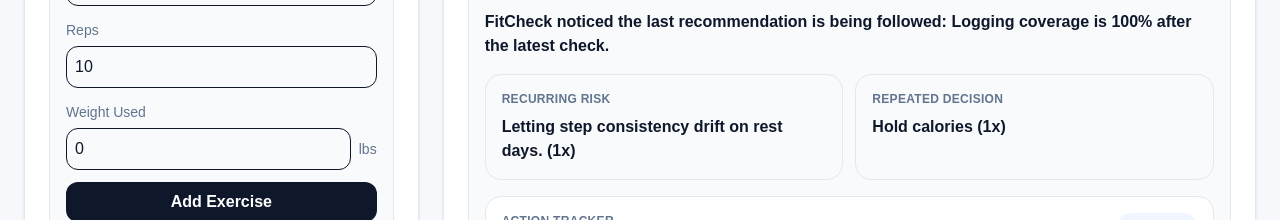
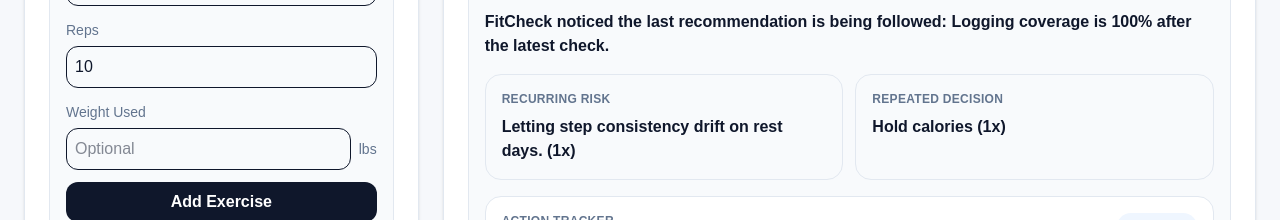
Before and after one commit to ayushs36/fitcheck-ai, a Next.js app: page / in a window 1280 px wide. Shown: the part 1920-2140 px from the top of the page. Built offline with nearby package versions, Linux system fonts and the light colour scheme.

Commit message:
Finalize Day 65 logging and README polish

```diff
--- a/components/FormInputs.tsx
+++ b/components/FormInputs.tsx
@@ -9,6 +9,8 @@ export function NumberInput({
   onChange: (value: number) => void;
   suffix?: string;
 }) {
+  const displayValue = value === 0 ? "" : String(value);
+
   return (
     <label className="block">
       <span className="text-sm text-slate-500">{label}</span>
@@ -16,8 +18,23 @@ export function NumberInput({
         <input
           className="w-full rounded-xl border p-2"
           type="number"
-          value={value}
-          onChange={(e) => onChange(Number(e.target.value))}
+          inputMode="decimal"
+          value={displayValue}
+          placeholder="Optional"
+          onWheel={(event) => event.currentTarget.blur()}
+          onChange={(e) => {
+            const nextValue = e.target.value;
+            const parsedValue = Number(nextValue);
+
+            if (nextValue === "") {
+              onChange(0);
+              return;
+            }
+
+            if (Number.isFinite(parsedValue)) {
+              onChange(parsedValue);
+            }
+          }}
         />
         {suffix && <span className="text-sm text-slate-500">{suffix}</span>}
       </div>
```
Also changed, not shown: 1 other file (tests, documents, lock files or other folders).
